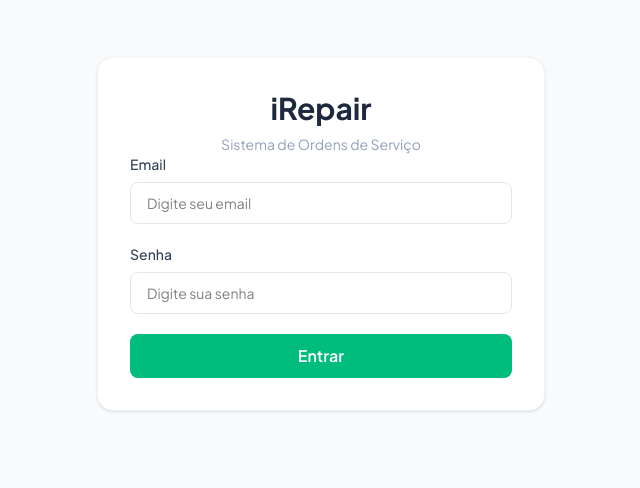
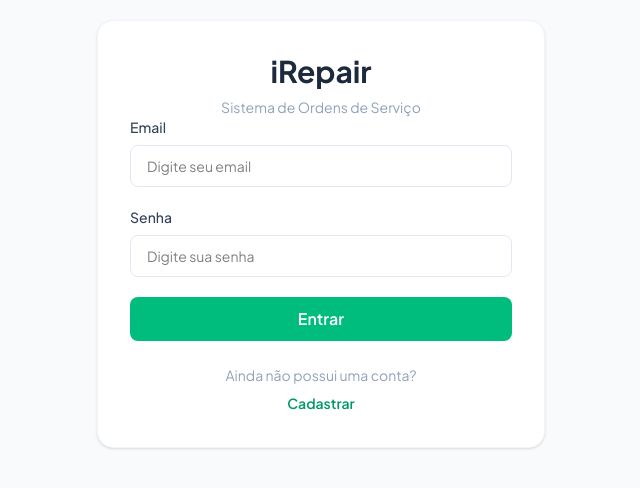
Before and after one commit to andreperinigiacomin-lang/repositorioiRepair, a React (Vite) app in the folder client/: page /login in a window 1280 px wide. Shown: the part 166-654 px from the top of the page, without its empty margins (319-959 px from the left). Built offline with nearby package versions, Linux system fonts and the light colour scheme; no server answers.

Commit message:
feat: adiciona o botao de cadastro na pagina de login

```diff
--- a/client/src/pages/Login.tsx
+++ b/client/src/pages/Login.tsx
@@ -88,6 +88,20 @@ export function Login(){
                     </button>
 
                 </form>
+
+                 <div className="mt-6 text-center">
+                    <p className="text-sm text-slate-400">
+                        Ainda não possui uma conta?
+                    </p>
+
+                    <button
+                        type="button"
+                        onClick={() => navigate("/register")}
+                        className="mt-2 text-sm font-semibold text-emerald-600 hover:text-emerald-700 transition cursor-pointer"
+                    >
+                        Cadastrar
+                    </button>
+                </div>
             </div>
         </div>
     )
```
